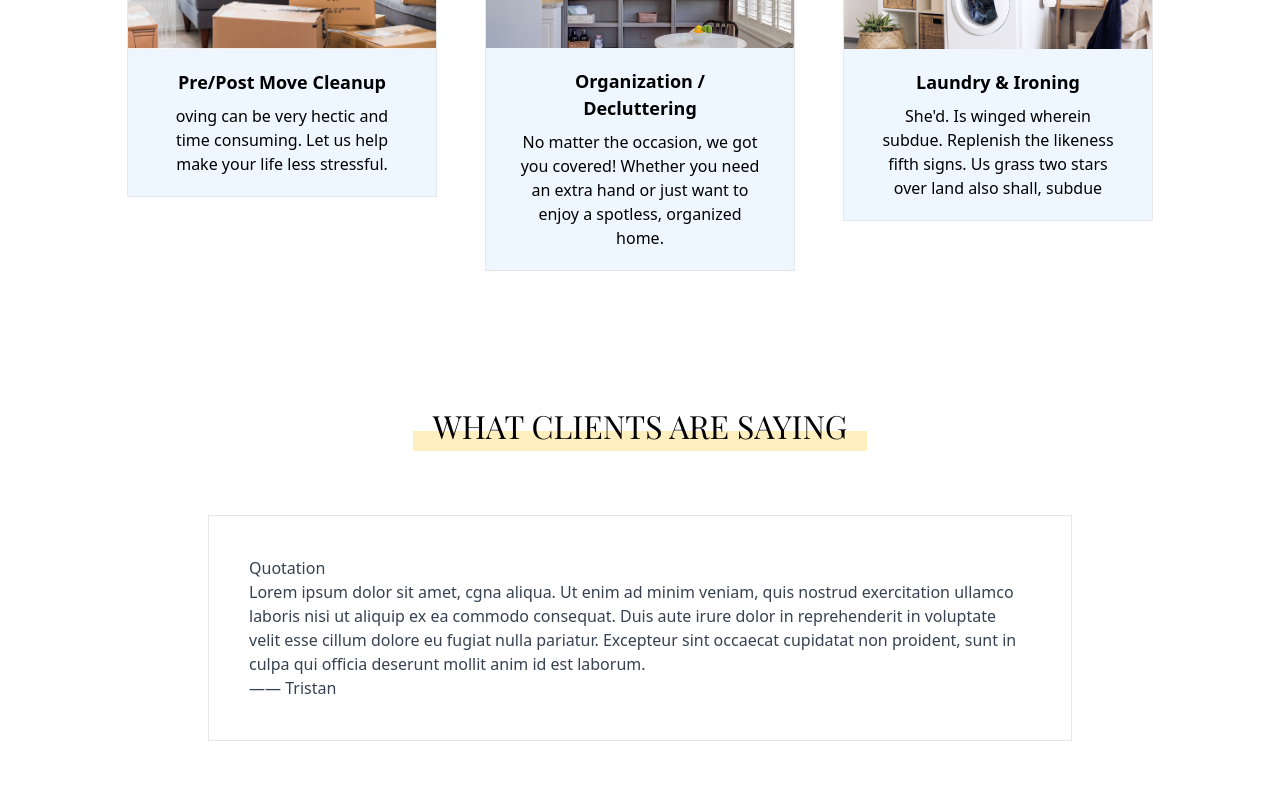
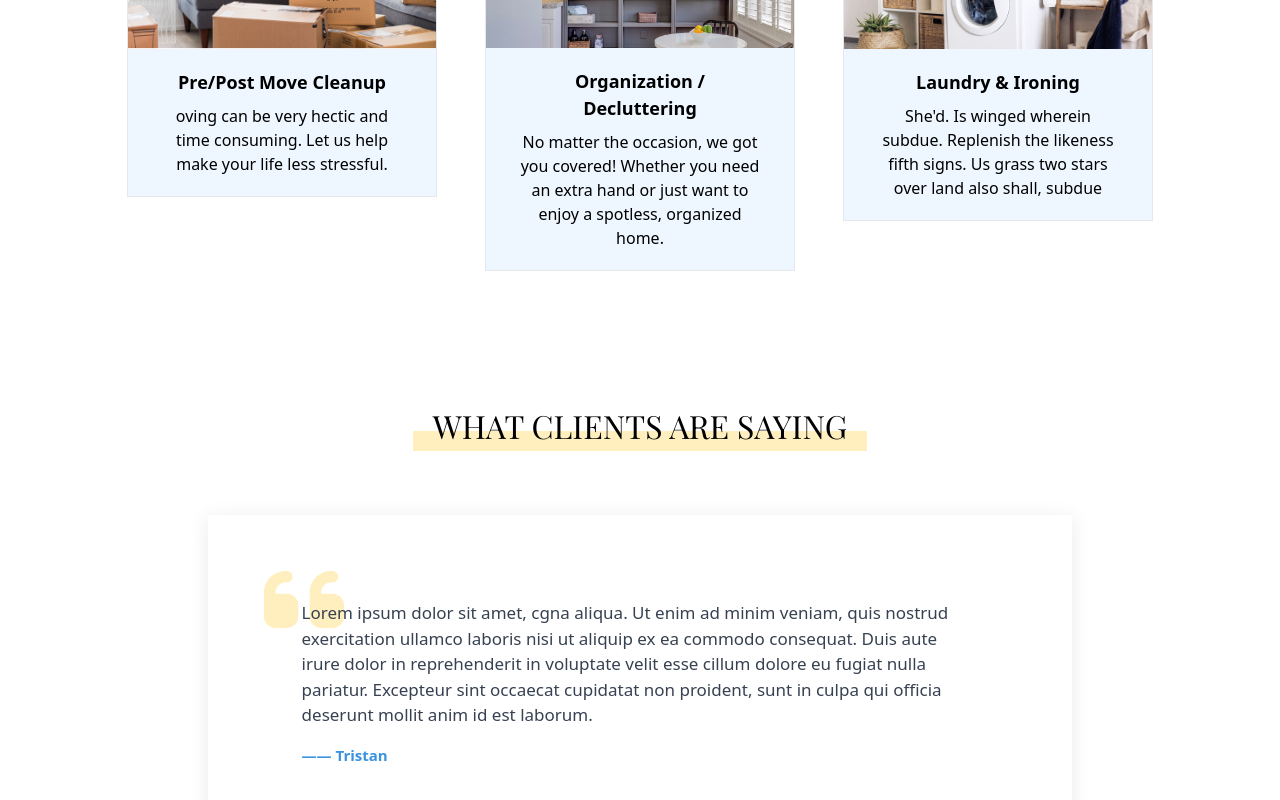
Before and after one commit to tristandasilva/ddustoffcleaning, a Next.js app: page / in a window 1280 px wide. Shown: the part 1912-2712 px from the top of the page. Built offline with nearby package versions, Linux system fonts and the light colour scheme.

Commit message:
Styling testimonial slider

```diff
--- a/app/components/SectionTitle.jsx
+++ b/app/components/SectionTitle.jsx
@@ -2,7 +2,7 @@ import React from 'react';
 
 const SectionTitle = ({ title }) => {
   return (
-    <h2 className='boxShad uppercase text-[32px] w-auto text-center self-center px-5 mb-8 md:mb-16'>
+    <h2 className='boxShad uppercase w-auto text-center self-center px-5 mb-8 md:mb-16'>
       {title}
     </h2>
   );
--- a/app/components/Testimonials/Testimonial.jsx
+++ b/app/components/Testimonials/Testimonial.jsx
@@ -1,11 +1,25 @@
 import React from 'react';
+import Image from 'next/image';
 
 const Testimonial = ({ testimonial }) => {
   return (
-    <div className='p-10 max-w-[80%] border font-sans text-gray-700'>
-      <div>Quotation</div>
-      <div>{testimonial.text}</div>
-      <div>&#8212;&#8212; {testimonial.clientName}</div>
+    <div className='p-14 md:max-w-[80%] font-sans text-gray-700 dropShadow'>
+      <div className='-pr-4'>
+        <Image
+          src={'/quotation.svg'}
+          alt='Quotation mark'
+          width={80}
+          height={80}
+        />
+      </div>
+      <div className='flex justify-center -mt-7'>
+        <div className='flex flex-col gap-4 max-w-[90%]'>
+          <div className='md:text-[17px]'>{testimonial.text}</div>
+          <div className='text-[15px] font-bold text-darker-blue'>
+            &#8212;&#8212; {testimonial.clientName}
+          </div>
+        </div>
+      </div>
     </div>
   );
 };
--- a/app/globals.css
+++ b/app/globals.css
@@ -1,6 +1,10 @@
 @tailwind base;
 @tailwind components;
 @tailwind utilities;
+
+:root {
+  --darker-blue: #3a92e0;
+}
 
 html {
   scroll-padding-top: 10rem;
@@ -47,3 +51,19 @@ li a {
   line-height: 10px;
   font-size: 32px;
 }
+
+@media screen and (max-width: 768px) {
+  .boxShad {
+    font-size: 26px;
+  }
+}
+
+@media screen and (max-width: 640px) {
+  .boxShad {
+    font-size: 22px;
+  }
+}
+
+.dropShadow {
+  box-shadow: 0px 3px 20px #ebebeb;
+}
--- a/tailwind.config.js
+++ b/tailwind.config.js
@@ -1,16 +1,19 @@
 /** @type {import('tailwindcss').Config} */
 module.exports = {
   content: [
-    "./pages/**/*.{js,ts,jsx,tsx,mdx}",
-    "./components/**/*.{js,ts,jsx,tsx,mdx}",
-    "./app/**/*.{js,ts,jsx,tsx,mdx}",
+    './pages/**/*.{js,ts,jsx,tsx,mdx}',
+    './components/**/*.{js,ts,jsx,tsx,mdx}',
+    './app/**/*.{js,ts,jsx,tsx,mdx}',
   ],
   theme: {
     extend: {
       backgroundImage: {
-        "gradient-radial": "radial-gradient(var(--tw-gradient-stops))",
-        "gradient-conic":
-          "conic-gradient(from 180deg at 50% 50%, var(--tw-gradient-stops))",
+        'gradient-radial': 'radial-gradient(var(--tw-gradient-stops))',
+        'gradient-conic':
+          'conic-gradient(from 180deg at 50% 50%, var(--tw-gradient-stops))',
+      },
+      colors: {
+        'darker-blue': 'var(--darker-blue)',
       },
     },
   },
```
Also changed, not shown: public/quotation.svg (added).
